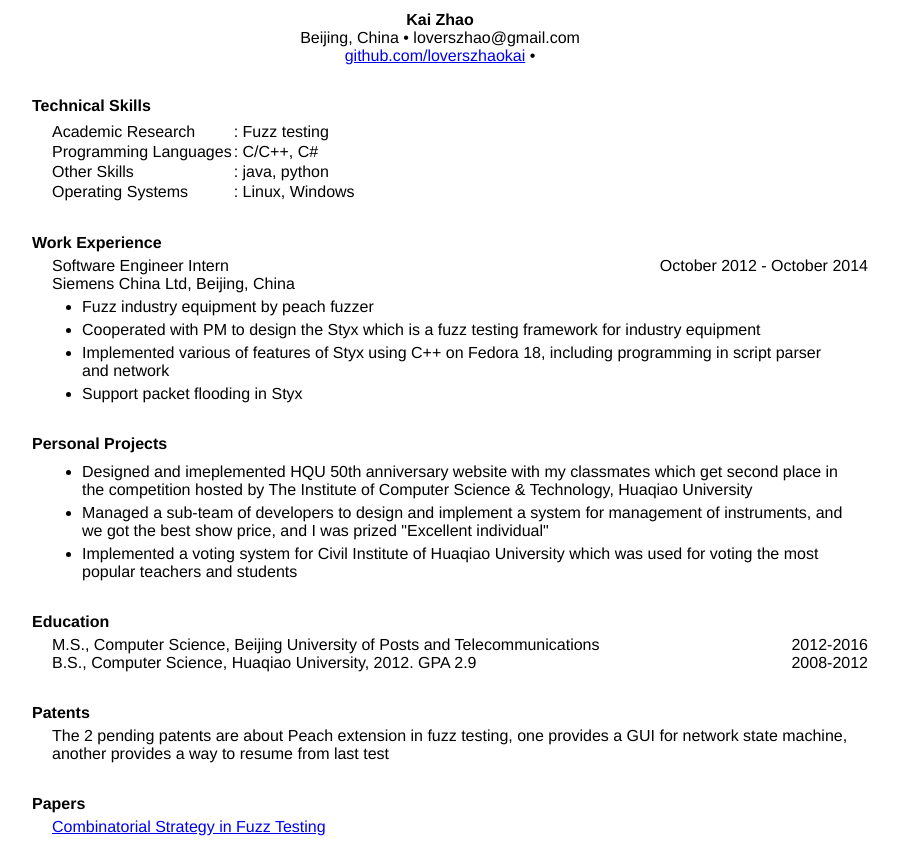
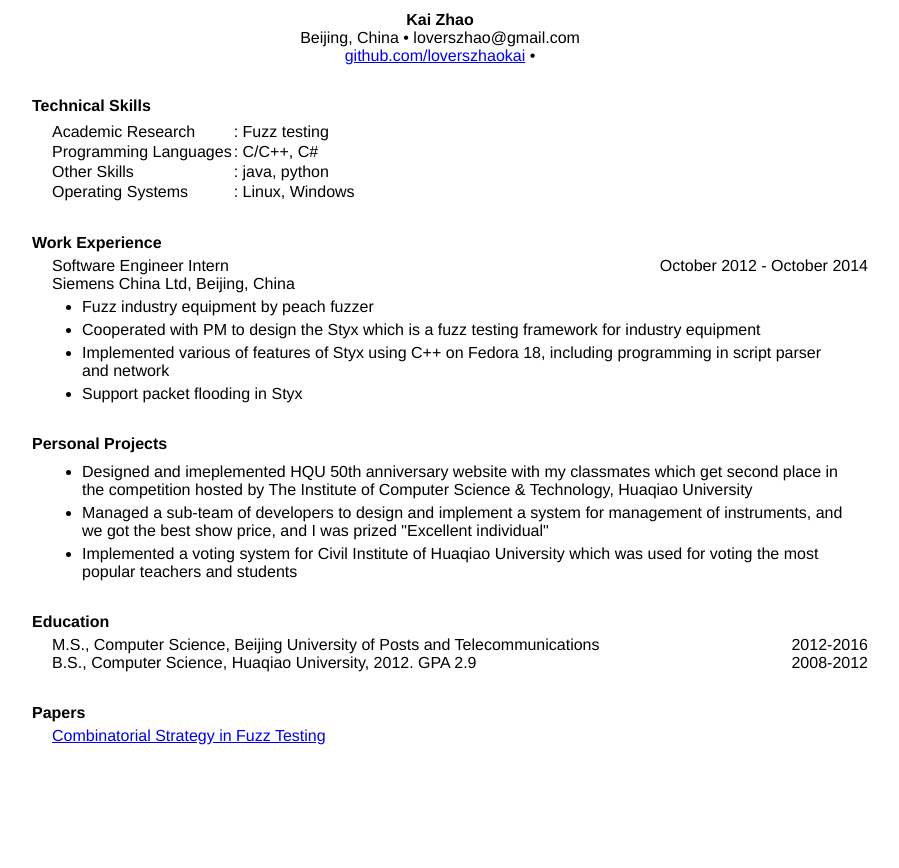
Before and after one commit to loverszhaokai/resume, a plain HTML site: page index.html in a window 1280 px wide. Shown: the whole page, without its empty margins (200-1099 px from the left). After the commit the page ends 800 px from the top, so only its background shows below. Drawn offline with Linux system fonts and the light colour scheme.

Commit message:
Remove patents

```diff
--- a/index.html
+++ b/index.html
@@ -95,17 +95,6 @@
 
 </section>
 
-
-<section id="education">
-  <h1>Patents</h1>
-  <div style="height:5px"></div>
-
-  <div style="margin-left:20px">
-    <div>The 2 pending patents are about Peach extension in fuzz testing, one provides a GUI for network state machine, another provides a way to resume from last test</div>
-  </div>
-
-</section>
-
 <section id="education">
   <h1>Papers</h1>
   <div style="height:5px"></div>
```
